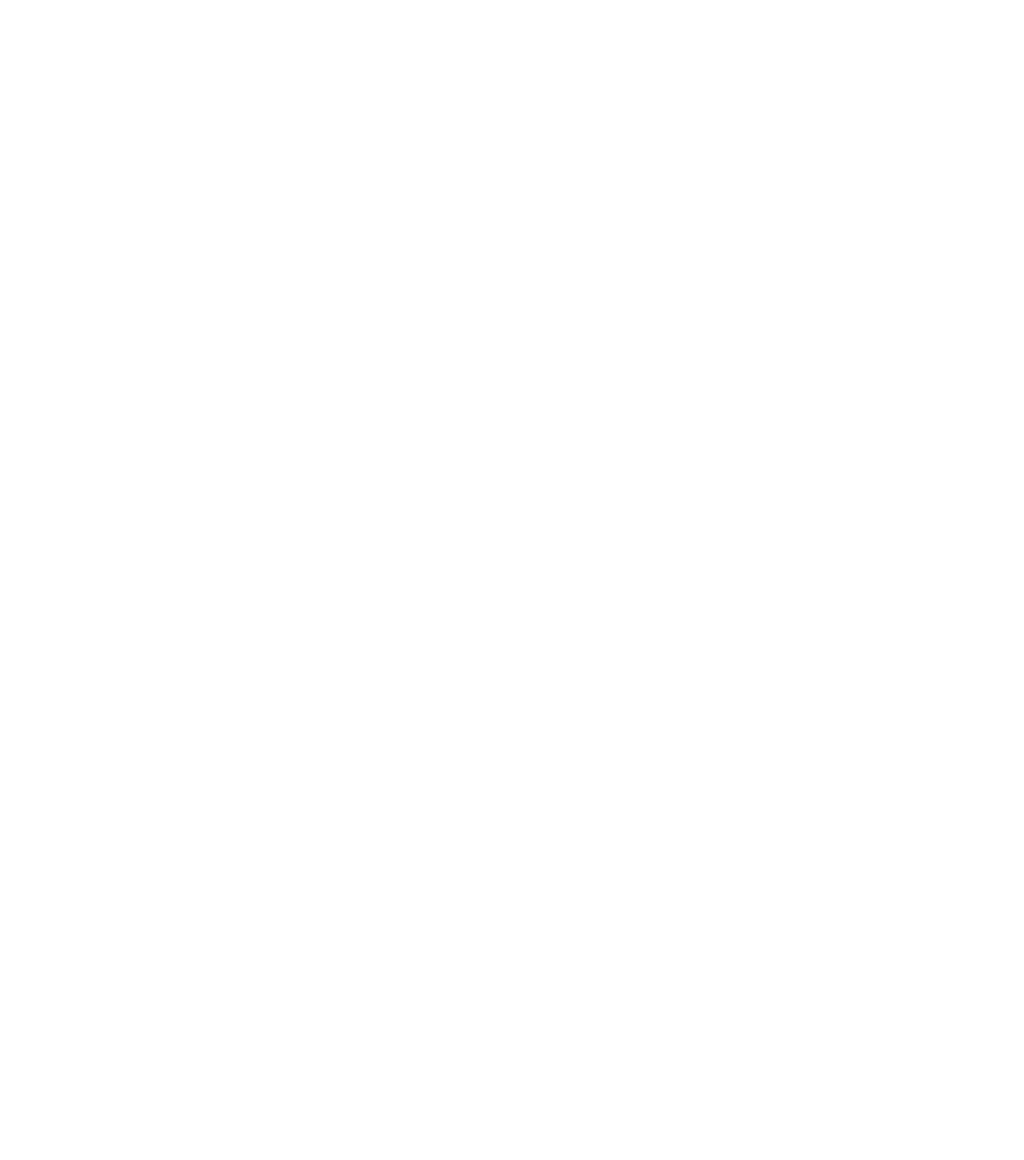
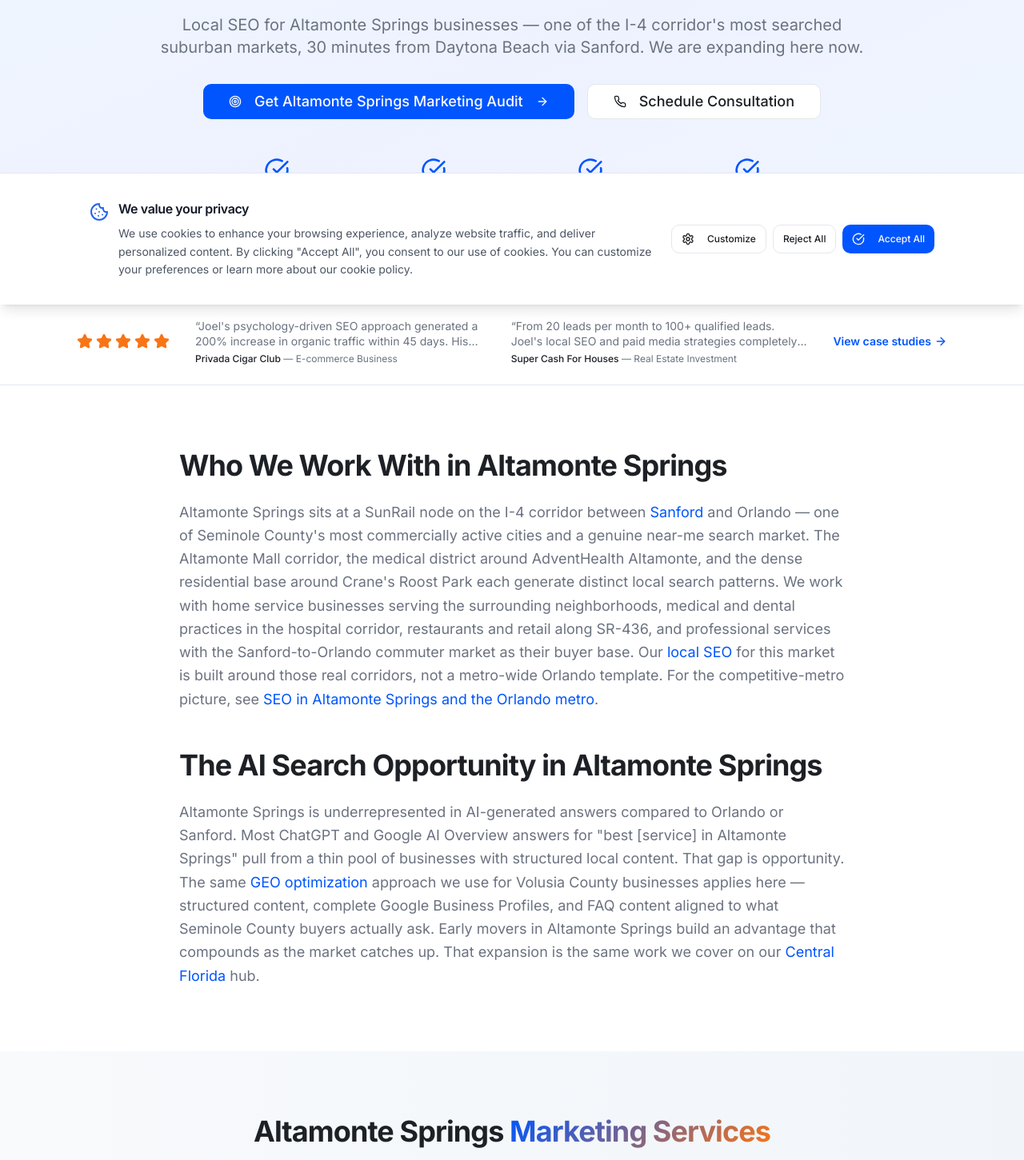
Before and after one commit to joelhinton-mktg-dev/joel-hinton-seo, a Next.js app: page /areas-we-serve/altamonte-springs in a window 1280 px wide. Before the commit this address had no page. Shown: the part 419-1870 px from the top of the page at 80% size. Before the commit the page ends 800 px from the top, so only its background shows below. Built offline with nearby package versions, Linux system fonts and the light colour scheme.

Commit message:
Add the Altamonte Springs location page as a Central Florida spoke. (#72)
The Altamonte metro blog post is already ranking, so the city page gives that cluster a hub-spoke URL to rank and link against.

Co-authored-by: Cursor <cursoragent@cursor.com>

```diff
--- a/app/areas-we-serve/central-florida/page.tsx
+++ b/app/areas-we-serve/central-florida/page.tsx
@@ -170,8 +170,11 @@ export default function CentralFloridaHubPage() {
             <li>Orlando — coming soon</li>
             <li>Winter Park — coming soon</li>
             <li>
-              Altamonte Springs — coming soon. A SunRail node and one of the I-4 corridor&apos;s
-              most searched suburban markets, sitting directly between Sanford and Orlando.
+              <Link href="/areas-we-serve/altamonte-springs" className="text-primary hover:underline">
+                Altamonte Springs, FL
+              </Link>{' '}
+              — now serving. A SunRail node and one of the I-4 corridor&apos;s most searched
+              suburban markets, sitting directly between Sanford and Orlando.
             </li>
             <li>Kissimmee — coming soon</li>
             <li>Lake Mary — coming soon</li>
--- a/src/data/locationLocalContent.ts
+++ b/src/data/locationLocalContent.ts
@@ -198,6 +198,17 @@ export const palmCoastLocalContent: LocalContentSection[] = [
   },
 ];
 
+export const altamonteSpringsLocalContent: LocalContentSection[] = [
+  {
+    heading: 'Who We Work With in Altamonte Springs',
+    body: `Altamonte Springs sits at a SunRail node on the I-4 corridor between [Sanford](/areas-we-serve/sanford) and Orlando — one of Seminole County's most commercially active cities and a genuine near-me search market. The Altamonte Mall corridor, the medical district around AdventHealth Altamonte, and the dense residential base around Crane's Roost Park each generate distinct local search patterns. We work with home service businesses serving the surrounding neighborhoods, medical and dental practices in the hospital corridor, restaurants and retail along SR-436, and professional services with the Sanford-to-Orlando commuter market as their buyer base. Our [local SEO](/services/local-seo) for this market is built around those real corridors, not a metro-wide Orlando template. For the competitive-metro picture, see [SEO in Altamonte Springs and the Orlando metro](/blog/seo-altamonte-springs-orlando-metro).`,
+  },
+  {
+    heading: 'The AI Search Opportunity in Altamonte Springs',
+    body: `Altamonte Springs is underrepresented in AI-generated answers compared to Orlando or Sanford. Most ChatGPT and Google AI Overview answers for "best [service] in Altamonte Springs" pull from a thin pool of businesses with structured local content. That gap is opportunity. The same [GEO optimization](/services/geo-optimization) approach we use for Volusia County businesses applies here — structured content, complete Google Business Profiles, and FAQ content aligned to what Seminole County buyers actually ask. Early movers in Altamonte Springs build an advantage that compounds as the market catches up. That expansion is the same work we cover on our [Central Florida](/areas-we-serve/central-florida) hub.`,
+  },
+];
+
 export const sanfordLocalContent: LocalContentSection[] = [
   {
     heading: 'Who We Work With in Sanford',
--- a/src/data/locations.ts
+++ b/src/data/locations.ts
@@ -1,5 +1,6 @@
 import type { Metadata } from 'next';
 import {
+  altamonteSpringsLocalContent,
   daytonaBeachLocalContent,
   delandLocalContent,
   flaglerBeachLocalContent,
@@ -318,6 +319,72 @@ export const locations: Location[] = [
     localContent: sanfordLocalContent,
   },
   {
+    id: 'altamonte-springs',
+    slug: 'altamonte-springs',
+    city: 'Altamonte Springs',
+    region: 'Central Florida',
+    tagline: 'I-4 Corridor Suburban Market',
+    description:
+      "Local SEO for Altamonte Springs businesses — one of the I-4 corridor's most searched suburban markets, 30 minutes from Daytona Beach via Sanford. We are expanding here now.",
+    features: ['SunRail Node', 'AdventHealth Corridor', 'SR-436 Commercial', 'Crane\'s Roost'],
+    services: ['Local SEO', 'GEO Optimization', 'Google Business Profile', 'Content Marketing'],
+    neighborhoods: ['Altamonte Mall corridor', 'AdventHealth Altamonte', "Crane's Roost", 'SR-436'],
+    nearbyAreas: ['Sanford', 'Daytona Beach', 'Central Florida'],
+    coordinates: { latitude: '28.6611', longitude: '-81.3656' },
+    seo: {
+      metaTitle: 'Local SEO & Digital Marketing for Altamonte Springs, Florida',
+      metaDescription:
+        "Local SEO for Altamonte Springs businesses — one of the I-4 corridor's most searched suburban markets, 30 minutes from Daytona Beach via Sanford. We are expanding here now.",
+      keywords: [
+        'Altamonte Springs SEO',
+        'Altamonte Springs marketing',
+        'Altamonte Springs local SEO',
+        'Seminole County SEO',
+        'I-4 corridor SEO',
+      ],
+    },
+    heroHeadline: 'Local SEO & Digital Marketing',
+    heroTagline: 'for Altamonte Springs, Florida',
+    datePublished: '2026-10-28T10:00:00Z',
+    dateModified: '2026-10-28T10:00:00Z',
+    faqs: [
+      {
+        question: 'Do you specialize in Altamonte Springs marketing?',
+        answer:
+          'Yes. Altamonte Springs is part of our Central Florida expansion — we are building local expertise here the same way we built it in Volusia County. We know the AdventHealth corridor, the Altamonte Mall commercial strip, and the difference between competing for Sanford searches versus Altamonte-specific ones. Our base in Daytona Beach connects to Altamonte Springs via Sanford on the SunRail corridor, and we treat this as a real market, not a programmatic city page.',
+      },
+      {
+        question: 'What industries do you serve in Altamonte Springs?',
+        answer:
+          'Healthcare and dental practices, home services including HVAC, plumbing, electrical, and landscaping, legal and financial services, restaurants and hospitality, retail, and professional services. The combination of hospital proximity, SunRail commuter traffic, and a large residential base creates sustained demand across all of these categories year-round.',
+      },
+      {
+        question: 'How quickly can I see results?',
+        answer:
+          'Google Business Profile improvements typically show within 30-60 days. Map pack movement in Altamonte Springs mid-competition categories usually follows within 60-90 days. The early-mover advantage here is real — there are fewer fully optimized profiles in most categories than you would face in Orlando proper, which means a focused program can take and hold map pack positions faster than the competitive density might suggest.',
+      },
+    ],
+    preFaqSection: {
+      heading: 'What Local SEO Costs in Altamonte Springs',
+      body: 'Altamonte Springs is a mid-to-high competition market — more competitive than Sanford or DeLand, less than downtown Orlando. Most businesses we work with in Altamonte Springs invest $600-$1,100 per month for a focused program covering Google Business Profile optimization, Seminole County citation building, review generation, and content targeting the SR-436 corridor and surrounding residential areas. Medical, dental, and legal practices in the AdventHealth corridor typically run $900-$1,400 because content depth and credibility signals carry more weight in professional service categories. See our [pricing page](/pricing) for current plans.',
+    },
+    uniqueSellingPoints: [
+      {
+        title: 'SunRail and I-4 Geography',
+        description: 'Rank for the Altamonte-specific searches between Sanford and Orlando, not a generic metro playbook.',
+      },
+      {
+        title: 'AdventHealth Corridor',
+        description: 'Medical, dental, and professional practices near the hospital already have demand — they need local visibility.',
+      },
+      {
+        title: 'Early-Mover GEO',
+        description: 'AI answers for Altamonte Springs still pull from a thin pool. Structured local content fills it first.',
+      },
+    ],
+    localContent: altamonteSpringsLocalContent,
+  },
+  {
     id: 'holly-hill',
     slug: 'holly-hill',
     city: 'Holly Hill',
```
Also changed, not shown: 1 other file (tests, documents, lock files or other folders).
